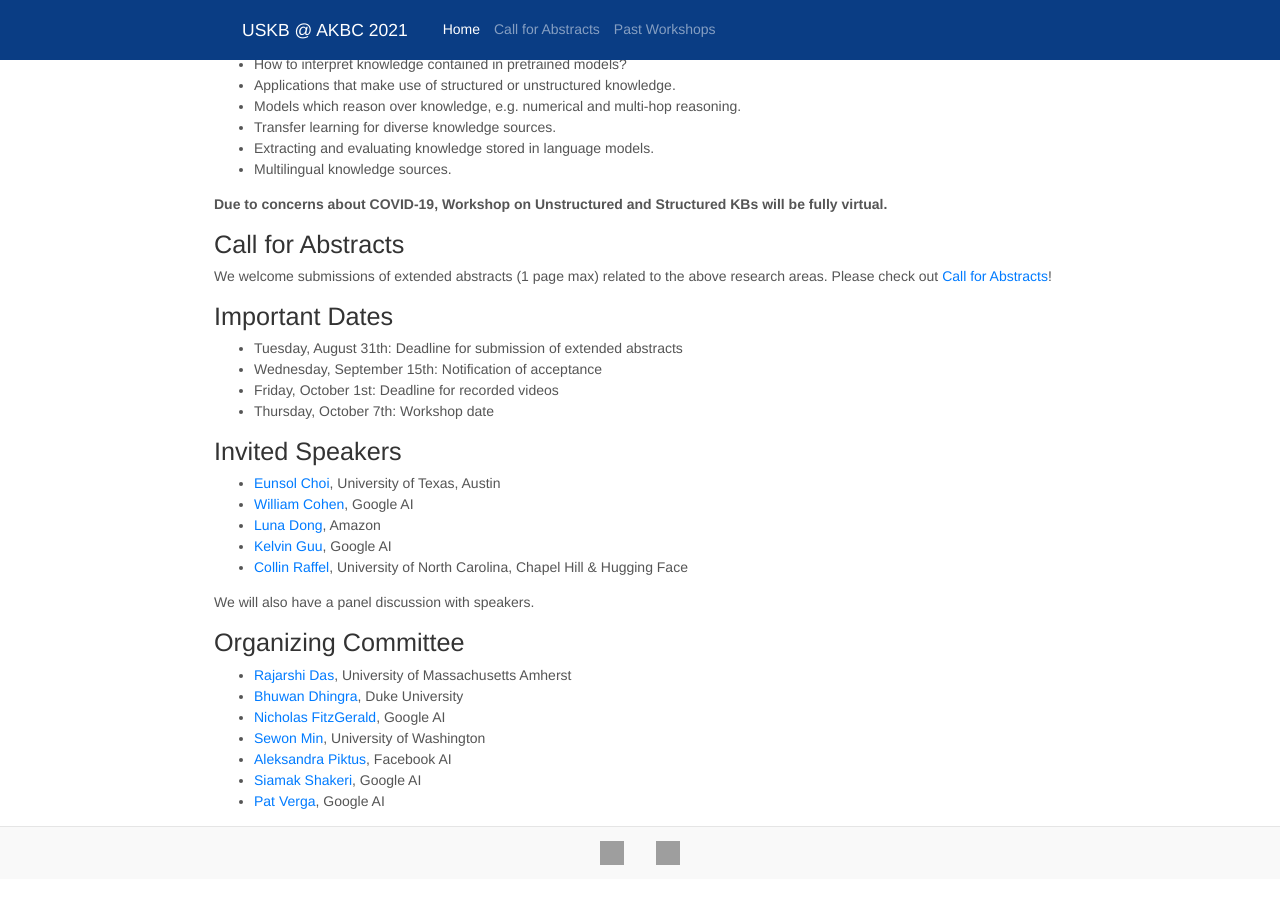
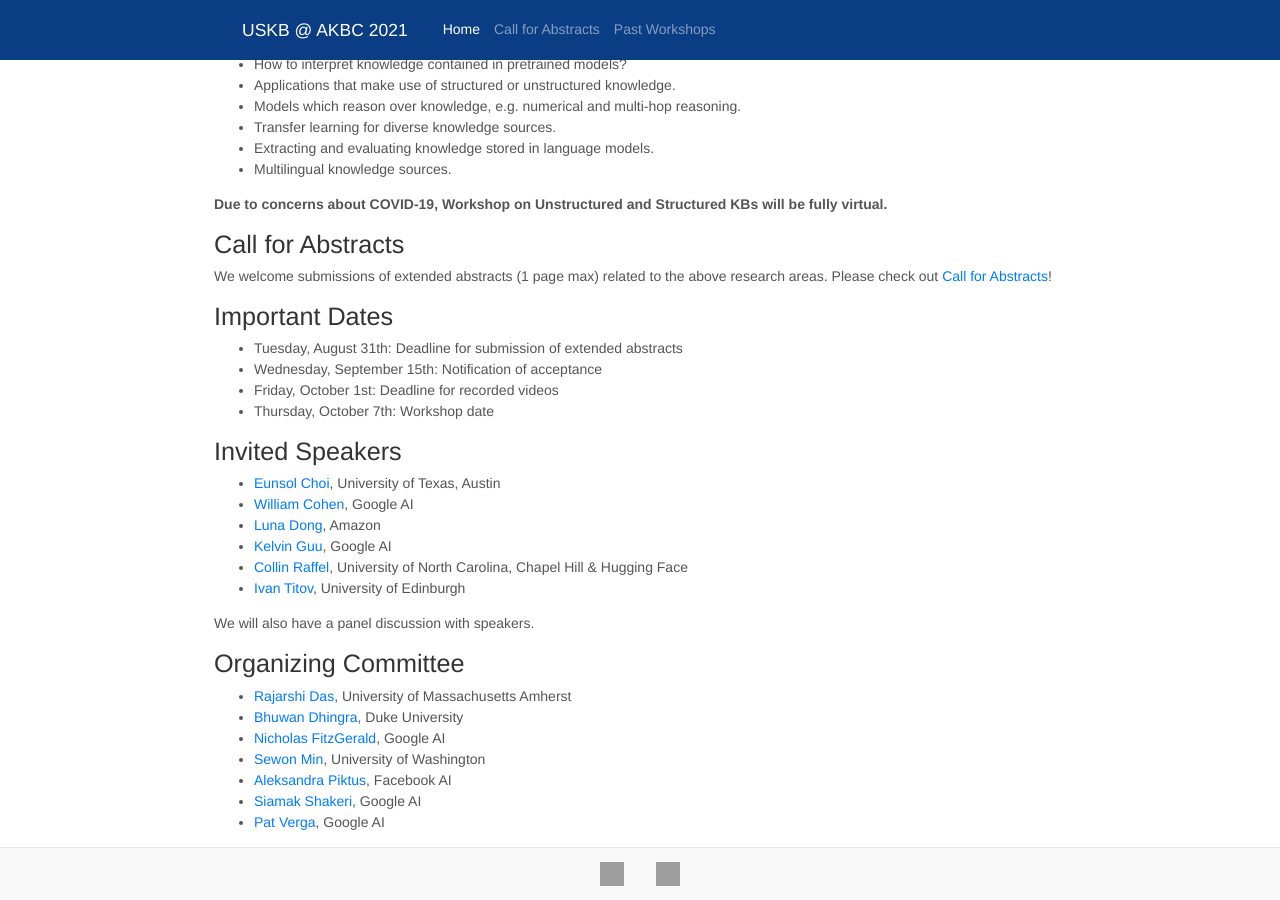
Before and after one commit to spa-nlp/spa-nlp.github.io, a Jekyll site: the page built from index.md, in a window 1280 px wide and 900 px high, scrolled down 527 px. Built offline with Jekyll 4.4.1, drawn with Linux system fonts in a browser that asks for light colours; nearby versions of some CDN libraries; before the commit the page ends 1406 px from its top, so only the background shows below that; grey boxes are pictures that could not be loaded.

Commit message:
add ivan

```diff
--- a/index.md
+++ b/index.md
@@ -47,6 +47,7 @@ We welcome submissions of extended abstracts (1 page max) related to the above r
 - [Luna Dong](https://lunadong.com/), Amazon
 - [Kelvin Guu](https://www.kelvinguu.com/), Google AI
 - [Collin Raffel](https://colinraffel.com/), University of North Carolina, Chapel Hill & Hugging Face
+- [Ivan Titov](http://ivan-titov.org/), University of Edinburgh
 
 We will also have a panel discussion with speakers.
 
```
